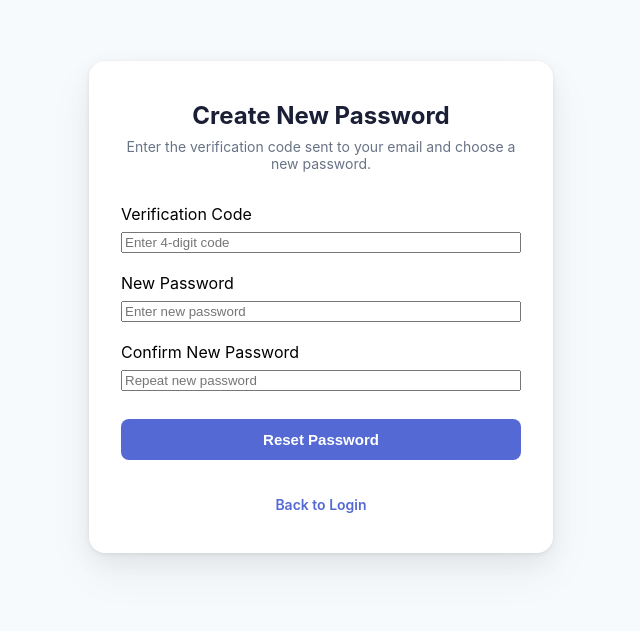
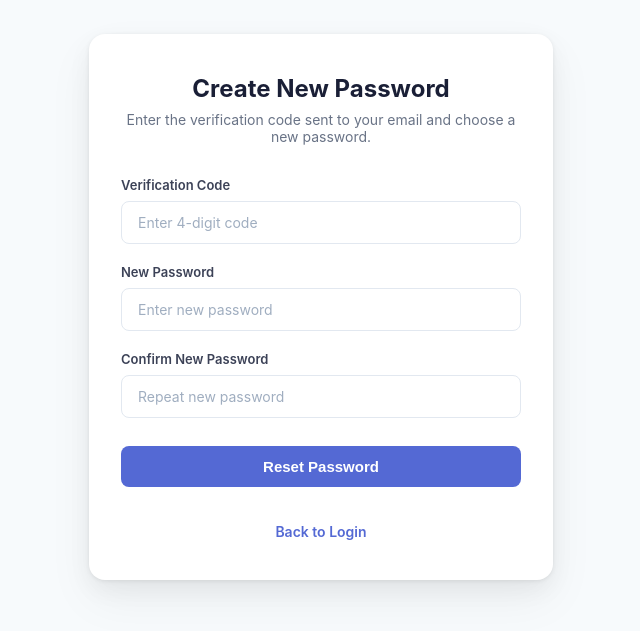
Before and after one commit to DanielaGrouz/AVIRA, a React (Create React App) app in the folder frontend/: page /reset-password in a window 1280 px wide. Shown: the part 113-744 px from the top of the page, without its empty margins (319-959 px from the left). Built offline with nearby package versions, Linux system fonts and the light colour scheme.

Commit message:
add strong password validation

```diff
--- a/frontend/src/pages/auth/ResetPassword.jsx
+++ b/frontend/src/pages/auth/ResetPassword.jsx
@@ -1,6 +1,7 @@
 import React, { useState } from 'react';
-import {Link, useNavigate, useSearchParams} from 'react-router-dom';
+import { Link, useNavigate, useSearchParams } from 'react-router-dom';
 import UserService from '../../services/UserService';
+import InputField from '../../components/InputField';
 import '../../styles/auth.css';
 
 export default function ResetPassword() {
@@ -15,6 +16,11 @@ export default function ResetPassword() {
     const [loading, setLoading] = useState(false);
 
     const navigate = useNavigate();
+
+    const isStrongPassword = (pass) => {
+        const regex = /^(?=.*[a-z])(?=.*[A-Z])(?=.*\d)(?=.*[@$!%*?&])[A-Za-z\d@$!%*?&]{8,}$/;
+        return regex.test(pass);
+    };
 
     const handlePasswordReset = async (e) => {
         e.preventDefault();
@@ -35,17 +41,17 @@ export default function ResetPassword() {
             return;
         }
 
-        if (newPassword.length < 6) {
-            setError('Password must be at least 6 characters long.');
+        if (!isStrongPassword(newPassword)) {
+            setError('Password must be at least 8 characters long, include uppercase and lowercase letters, a number, and a special character.');
             return;
         }
 
         setLoading(true);
         setError('');
+
         try {
             await UserService.resetPassword(email, newPassword, code);
             setSuccess(true);
-            navigate("/");
         } catch (err) {
             console.log(err);
             setError(
@@ -55,6 +61,10 @@ export default function ResetPassword() {
         } finally {
             setLoading(false);
         }
+    };
+
+    const clearError = () => {
+        if (error) setError('');
     };
 
     return (
@@ -69,41 +79,41 @@ export default function ResetPassword() {
                     <form onSubmit={handlePasswordReset} className="login-form">
                         {error && <div className="login-error-message">{error}</div>}
 
-                        <div className="input-group">
-                            <label htmlFor="code">Verification Code</label>
-                            <input
+                        <InputField
                             id="code"
                             type="text"
+                            label="Verification Code"
                             placeholder="Enter 4-digit code"
-                                className="login-input"
                             value={code}
-                                onChange={(e) => setCode(e.target.value)}
+                            onChange={(e) => {
+                                setCode(e.target.value);
+                                clearError();
+                            }}
                         />
-                        </div>
 
-                        <div className="input-group">
-                            <label htmlFor="newPassword">New Password</label>
-                            <input
+                        <InputField
                             id="newPassword"
                             type="password"
+                            label="New Password"
                             placeholder="Enter new password"
-                                className="login-input"
                             value={newPassword}
-                                onChange={(e) => setNewPassword(e.target.value)}
+                            onChange={(e) => {
+                                setNewPassword(e.target.value);
+                                clearError();
+                            }}
                         />
-                        </div>
 
-                        <div className="input-group">
-                            <label htmlFor="confirmPassword">Confirm New Password</label>
-                            <input
+                        <InputField
                             id="confirmPassword"
                             type="password"
+                            label="Confirm New Password"
                             placeholder="Repeat new password"
-                                className="login-input"
                             value={confirmPassword}
-                                onChange={(e) => setConfirmPassword(e.target.value)}
+                            onChange={(e) => {
+                                setConfirmPassword(e.target.value);
+                                clearError();
+                            }}
                         />
-                        </div>
 
                         <button
                             type="submit"
@@ -127,7 +137,7 @@ export default function ResetPassword() {
                                 Your password has been successfully updated. You can now use your new password to log in.
                             </p>
                         </div>
-                        <Link to="/login" className="login-button" style={{ display: 'inline-block', textDecoration: 'none' }}>
+                        <Link to="/login" className="login-button" style={{ display: 'inline-block', textDecoration: 'none', width: '100%', boxSizing: 'border-box' }}>
                             Go to Login
                         </Link>
                     </div>
```
Lines whose indentation alone changed are shown as unchanged.
